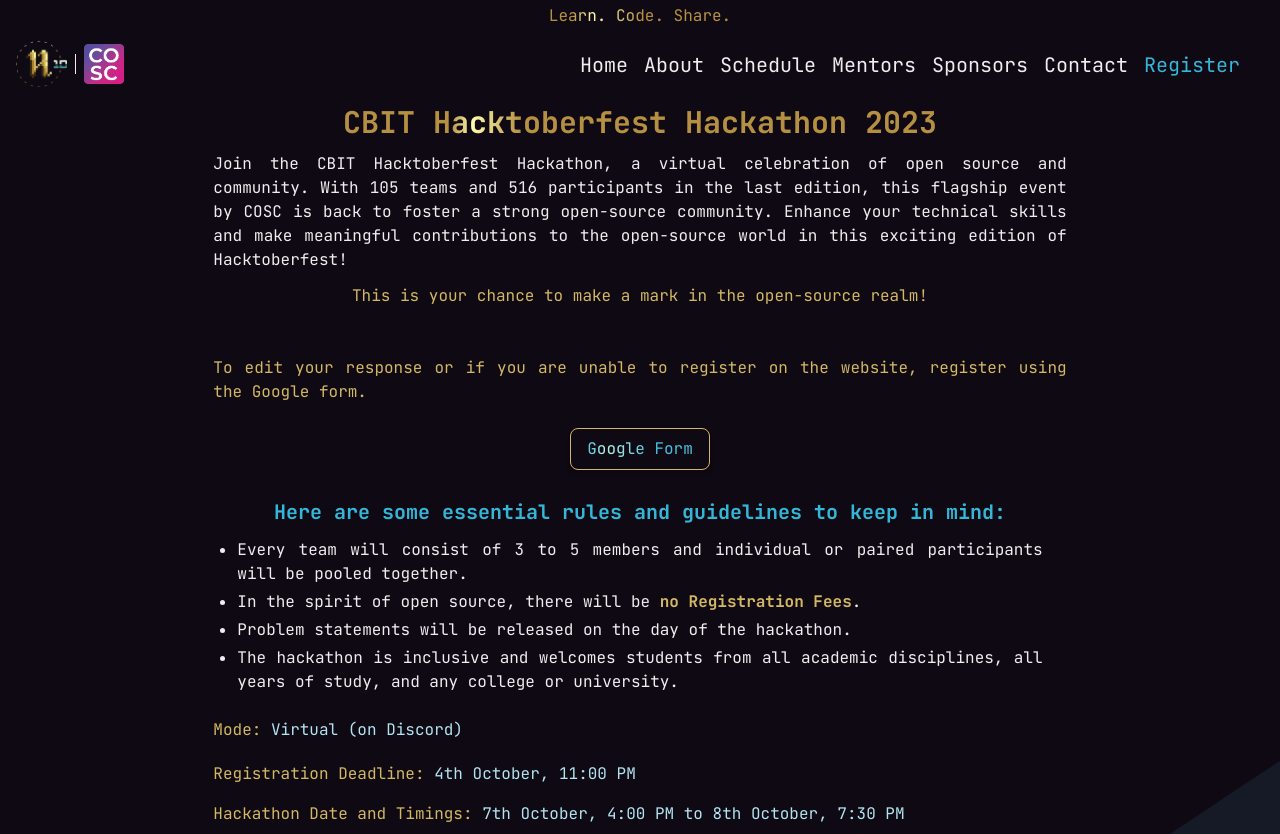
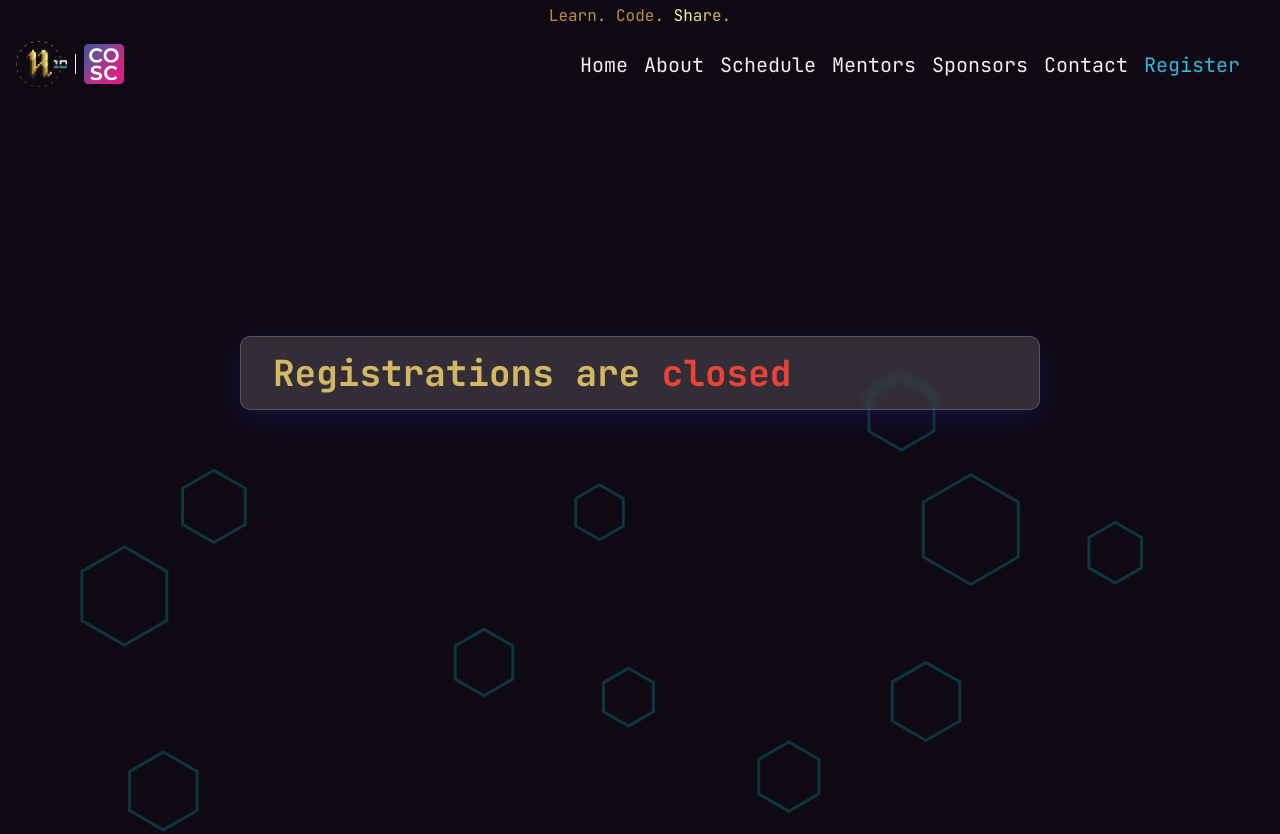
Before and after one commit to SaiKiranMatta/cbit-hacktoberfest23, a Next.js app: page /register in a window 1280 px wide. Shown: the top 834 px of the page. Built offline with nearby package versions, Linux system fonts and the light colour scheme.

Commit message:
Form closed for the last time

```diff
--- a/app/register/page.jsx
+++ b/app/register/page.jsx
@@ -1,12 +1,12 @@
-"use client";
-import Form from "@/components/Form";
+// "use client";
+// import Form from "@/components/Form";
 import FormClosed from "@/components/FormClosed";
 
 export default function Home() {
     return (
-        <main className="w-full  spacer layer4">
-            <Form />
-            {/* <FormClosed /> */}
+        <main className="w-full spacer layer8">
+            {/* <Form /> */}
+            <FormClosed />
         </main>
     );
 }
```
